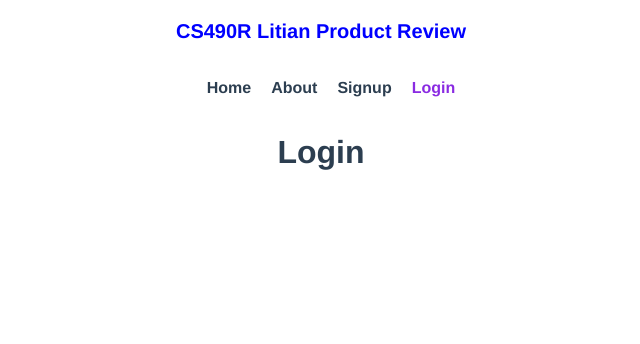
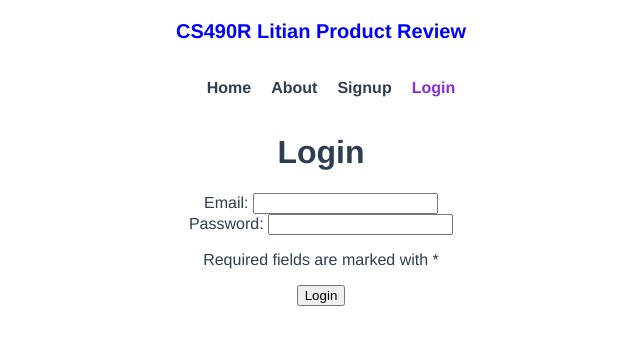
Before and after one commit to flybaflyba/Restful-Web-Application, a Vue app in the folder client/: page /login in a window 1280 px wide. Shown: the top 344 px of the page, without its empty margins (319-959 px from the left). Built offline with nearby package versions, Linux system fonts and the light colour scheme.

Commit message:
Create login function

```diff
--- a/client/src/services/auth.js
+++ b/client/src/services/auth.js
@@ -14,7 +14,6 @@ class AuthService {
           password: user.password,
           last_name: user.last_name,
           first_name: user.first_name,
-
         })
         .then((res) => {
           console.log("Service return success");
@@ -34,6 +33,30 @@ class AuthService {
         });
     });
   }
+
+  static login(user) {
+    return new Promise((resolve, reject) => {
+      axios
+        .post(API_URL + "/login", {
+          email: user.email,
+          password: user.password,
+
+        })
+        .then((res) => {
+          console.log("login success");
+          resolve(res.data.token);
+        })
+        .catch((err) => {
+          console.log("login failed");
+            reject(err);
+            console.log(user.email);
+            console.log(user.password);
+
+        });
+    });
+    }
+
+
 }
 
 export default AuthService;
--- a/client/src/views/Login.vue
+++ b/client/src/views/Login.vue
@@ -1,5 +1,83 @@
 <template>
   <div class="login">
     <h1>Login</h1>
+
+<form class="loginForm" @submit.prevent="handleLogin">
+
+     <div v-if="message" id="message">{{ message }}</div>
+
+        <div class="form_row">
+            <label for="email">Email: </label>
+            <input type="email" name="email" v-model="email" />
+        </div>
+
+        <div class="form_row">
+            <label for="password">Password: </label>
+            <input type="password" name="password" v-model="password" />
+        </div>
+
+        <p>Required fields are marked with *</p>
+        <div class="form_row">
+            <button :disabled="submitted">
+                <span>Login</span>
+            </button>
+        </div>
+    </form>
+
+
   </div>
 </template>
+
+
+
+<script>
+
+import AuthServive from "@/services/auth"
+
+export default {
+    name: "Login",
+    data() {
+        return {
+        submitted: false,
+        message: "",
+        email: "",
+        password: "",
+    }
+    },
+    methods: {
+        handleLogin() {
+            console.log("Sign Up Pressed");
+            this.submitted = true;
+
+            var user = {
+                email: this.email,
+                password: this.password,
+            }
+
+            if (this.email != "" && this.password != "" && this.user_name != "") {
+                //this.message = "I should send data to API";
+                console.log("Sending login request");
+
+                AuthServive.login(
+                    user
+                )
+                    .then((token) => {
+                        console.log(token);
+                        this.message = "Logged in"
+                    })
+                    .catch(err => {
+                        console.log(err);
+                        this.message = "Invalid Email/Password";
+                        this.submitted = false;
+                    });
+
+            } else {
+                this.message = "Email or password missing";
+                this.submitted = false;
+            }
+
+
+        }
+    }
+}
+</script>
```
Lines whose indentation alone changed are shown as unchanged.
